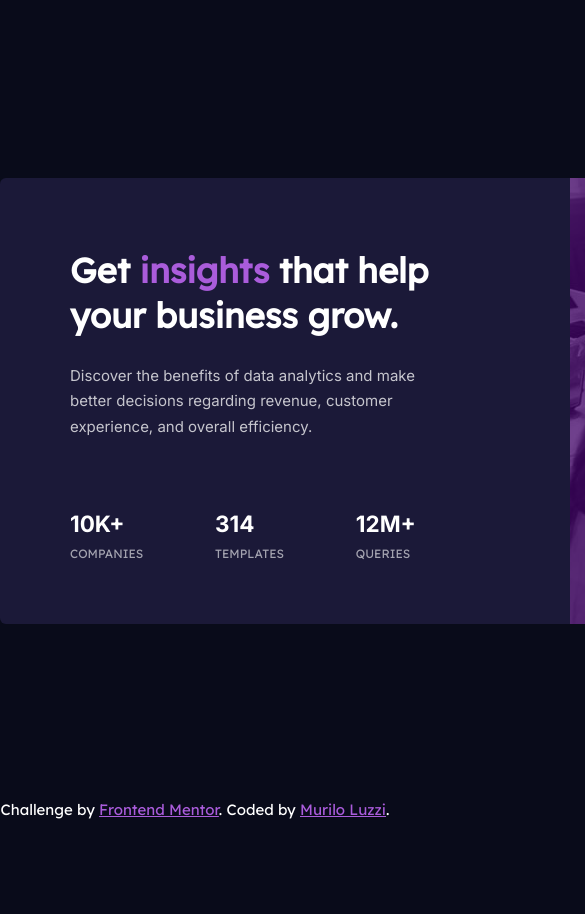
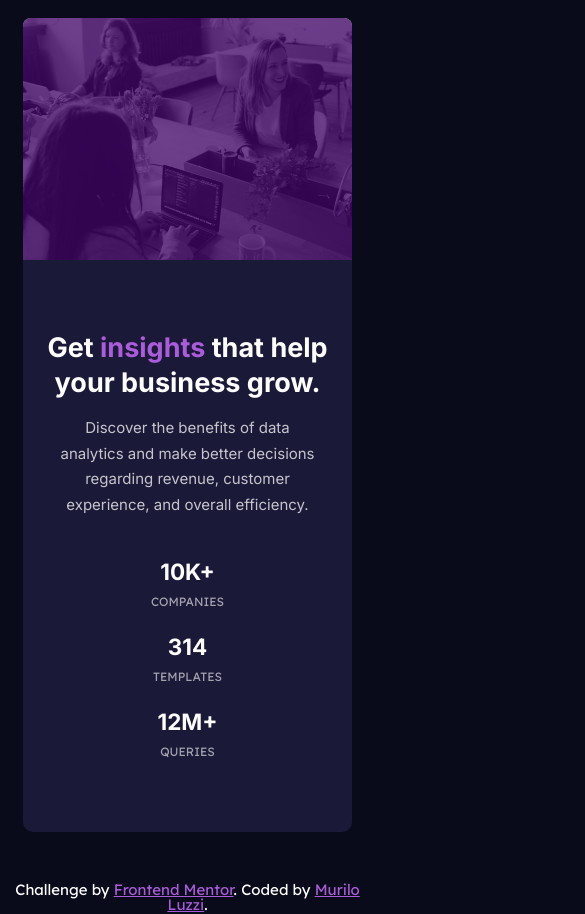
Before and after one commit to mlzzi/Stats-preview-card-component, a plain HTML site: page index.html in a window 390 px wide. Shown: the top 914 px of the page, 585 px wide, since content can reach past the window. Before the commit the page ends 844 px from the top, so only its background shows below. Drawn offline with Linux system fonts and the light colour scheme.

Commit message:
Add mobile version

```diff
--- a/index.html
+++ b/index.html
@@ -2,7 +2,7 @@
 <html lang="en">
 <head>
   <meta charset="UTF-8">
-  <meta name="viewport" content="width=device-width, initial-scale=1.0"> <!-- displays site properly based on user's device -->
+  <meta name="viewport" content="width=device-width, initial-scale=1"> <!-- displays site properly based on user's device -->
 
   <link rel="icon" type="image/png" sizes="32x32" href="./images/favicon-32x32.png">
   <link rel="stylesheet" href="reset.css">
@@ -42,7 +42,8 @@
       </ul>
     </div>
 
-    <img src="images/image-header-desktop.jpg" alt="">
+    <img class="img1" src="images/image-header-desktop.jpg" alt="">
+    <img class="img2" src="images/image-header-mobile.jpg" alt="">
     <div class="square"></div>
   </main>
 </body>
--- a/style.css
+++ b/style.css
@@ -1,6 +1,7 @@
 body {
     background-color: hsl(233, 47%, 7%);
     font-size: 15px;
+
 }
 
 main {
@@ -72,6 +73,14 @@ img {
     border-radius: 0 6px 6px 0;
 }
 
+.img1 {
+    display:block;
+}
+
+.img2 {
+    display:none
+}
+
 .square {
     width: 540px;
     height: 446px;
@@ -91,3 +100,76 @@ footer {
 footer a {
     color: hsl(277, 64%, 61%);
 }
+
+@media screen and (max-width: 480px) {
+    body {
+        width: 375px;
+    }
+
+    main {
+        width: 329px;
+        height: 782px;
+        margin: 50px auto;
+        border-radius: 10px 10px 10px 10px;
+    }
+
+    img {
+        float: none;
+        width: 100%;
+        position: relative;
+        top: -469px;
+        border-radius: 8px 8px 0 0;
+    }
+
+    .square {
+        display: absolute;
+        top: -711px;
+        right: 0;
+        width: 100%;
+        height: 242px;
+        border-radius: 8px 8px 0 0;
+    }
+
+    .img1 {
+        display:none;
+    }
+    .img2 {
+        display:block
+    }
+
+    .info {
+        float: none;
+        width: 100%;
+        border-radius: 8px 8px 0 0;
+        position: relative;
+        top: 280px;
+    }
+
+    h1 {
+        text-align: center;
+        margin: 0 24px;
+        font-family: 'Inter', sans-serif;
+        font-size: 1.8em;
+        font-weight: 700;
+    }
+
+    main p {
+        text-align: center;
+        margin: 15px 30px 25px 30px;
+        font-family: 'Inter', sans-serif;
+        font-size: 15px;
+        line-height: 1.7em;
+    }
+
+    .stats {
+        margin: 20px 0 0 0;
+        text-align: center;
+    }
+
+    .stats li {
+        display: block;
+        text-align: center;
+        line-height: 2em;
+        padding: 15px 0 0 0;
+    }
+}
```
